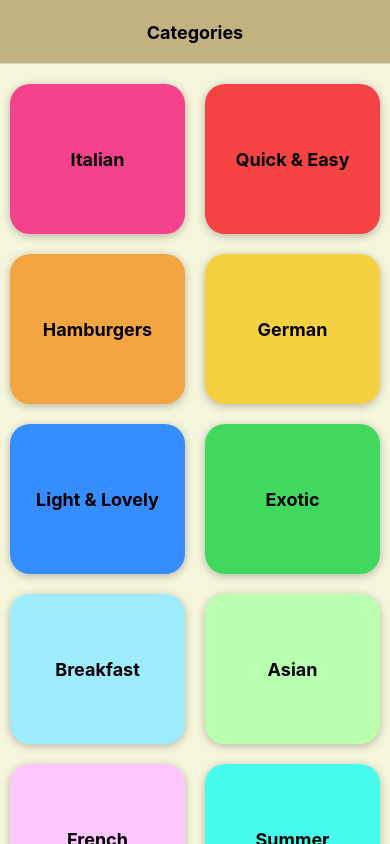
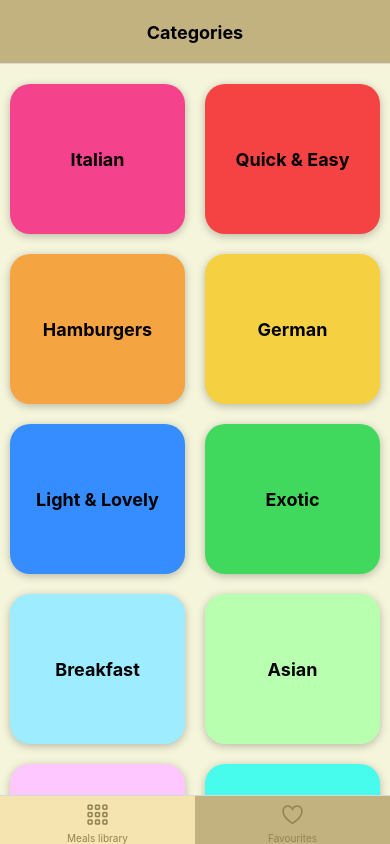
Before and after one commit to Kszesiek/Simple-Meals-App, a React Native app: screen / in a window 390 px wide. Built offline with nearby package versions, Linux system fonts and the light colour scheme.

Commit message:
Added tab navigation & nested navigators

```diff
--- a/App.tsx
+++ b/App.tsx
@@ -1,9 +1,12 @@
 import { StatusBar } from 'expo-status-bar';
 import { NavigationContainer } from "@react-navigation/native";
 import { createNativeStackNavigator, NativeStackNavigationProp } from "@react-navigation/native-stack";
+import { createBottomTabNavigator } from '@react-navigation/bottom-tabs';
 import CategoriesScreen from "./screens/CategoriesScreen";
 import MealsOverviewScreen from "./screens/MealsOverviewScreen";
 import MealDetailsScreen from "./screens/MealDetailsScreen";
+import FavouritesScreen from "./screens/FavouritesScreen";
+import {Ionicons} from "@expo/vector-icons";
 
 export type StackParamList = {
   "MainCategories": undefined
@@ -13,12 +16,10 @@ export type StackParamList = {
 export type NavigationProps = NativeStackNavigationProp<StackParamList>;
 
 const Stack = createNativeStackNavigator();
+const Tabs = createBottomTabNavigator();
 
-export default function App() {
+function StackNavigator() {
   return (
-    <>
-      <StatusBar style="dark" />
-      <NavigationContainer>
     <Stack.Navigator
       initialRouteName="MainCategories"
       screenOptions={{
@@ -43,6 +44,50 @@ export default function App() {
         component={MealDetailsScreen}
       />
     </Stack.Navigator>
+  );
+}
+
+const colors = {
+  main: '#c2b280',
+  light: '#f5e4b0',
+  dark: '#918353',
+}
+
+export default function App() {
+  return (
+    <>
+      <StatusBar style="dark" />
+      <NavigationContainer>
+        <Tabs.Navigator
+          initialRouteName={"StackNavigator"}
+          screenOptions={{
+            headerStyle: {backgroundColor: colors.main},
+            headerTitleStyle: {fontWeight: 'bold'},
+            headerTintColor: 'black',
+            headerTitleAlign: 'center',
+            tabBarInactiveTintColor: colors.dark,
+            tabBarActiveTintColor: colors.dark,
+            tabBarActiveBackgroundColor: colors.light,
+            tabBarStyle: {backgroundColor: colors.main},
+          }}
+        >
+          <Tabs.Screen
+            name={"StackNavigator"}
+            component={StackNavigator}
+            options={{
+              headerShown: false,
+              title: "Meals library",
+              tabBarIcon: ({color, size}) => <Ionicons name="apps-outline" color={color} size={size} />
+            }}
+          />
+          <Tabs.Screen
+            name={"Favourites"}
+            component={FavouritesScreen}
+            options={{
+              tabBarIcon: ({color, size}) => <Ionicons name="heart-outline" color={color} size={size} />
+            }}
+          />
+        </Tabs.Navigator>
       </NavigationContainer>
     </>
   );
--- a/package.json
+++ b/package.json
@@ -12,6 +12,7 @@
   "dependencies": {
     "@react-navigation/native": "^6.0.11",
     "@react-navigation/native-stack": "^6.7.0",
+    "@react-navigation/bottom-tabs": "^6.3.2",
     "expo": "~45.0.0",
     "expo-status-bar": "~1.3.0",
     "react": "17.0.2",
--- /dev/null
+++ b/screens/FavouritesScreen.tsx
@@ -0,0 +1,20 @@
+import {Text, View, StyleSheet} from "react-native";
+
+function FavouritesScreen() {
+  return (
+    <View style={styles.container}>
+      <Text>Henlo!</Text>
+    </View>
+  )
+}
+
+export default FavouritesScreen;
+
+const styles = StyleSheet.create({
+  container: {
+    backgroundColor: "#F5F5DC",
+    flex: 1,
+    justifyContent: 'center',
+    alignItems: 'center',
+  }
+})
--- a/screens/MealDetailsScreen.tsx
+++ b/screens/MealDetailsScreen.tsx
@@ -113,7 +113,7 @@ const styles = StyleSheet.create({
     paddingLeft: 10,
   },
   mealParamListTitle: {
-    paddingVertical: 5,
+    paddingBottom: 5,
     fontSize: 20,
   },
 });
```
Lines whose indentation alone changed are shown as unchanged.
